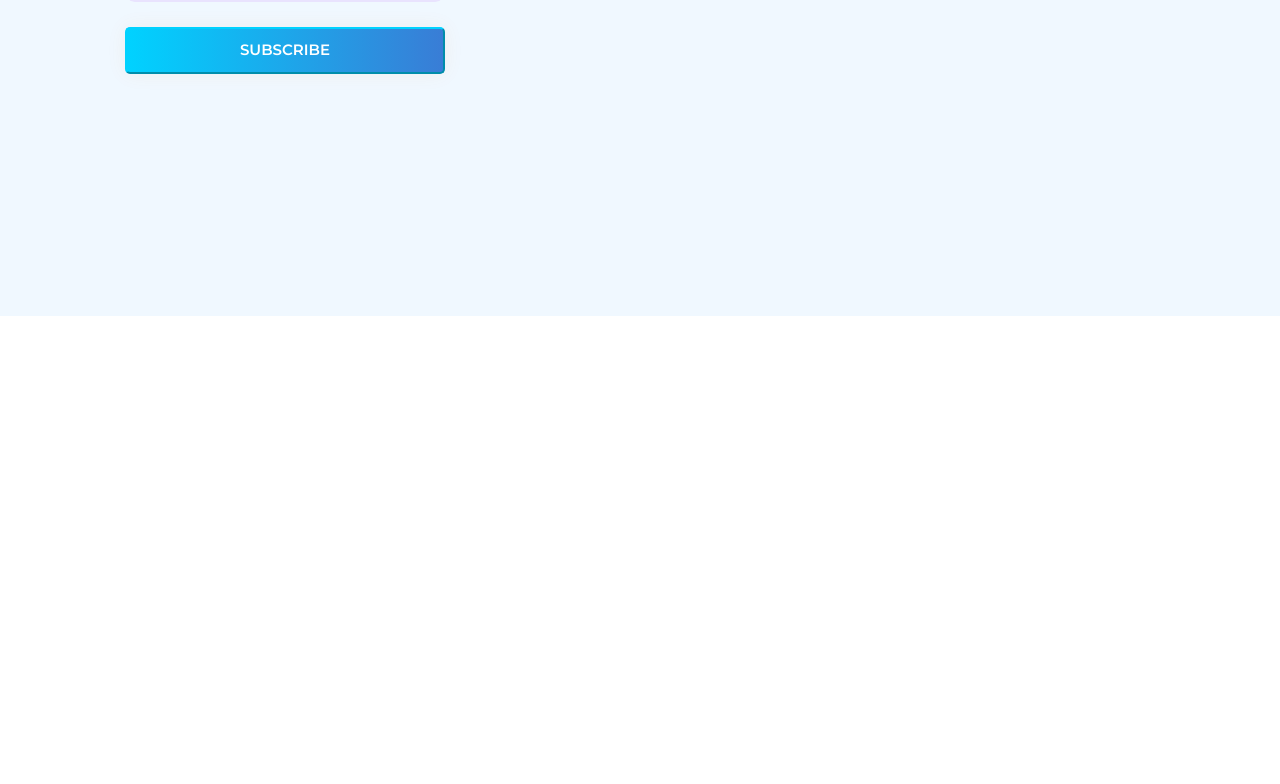
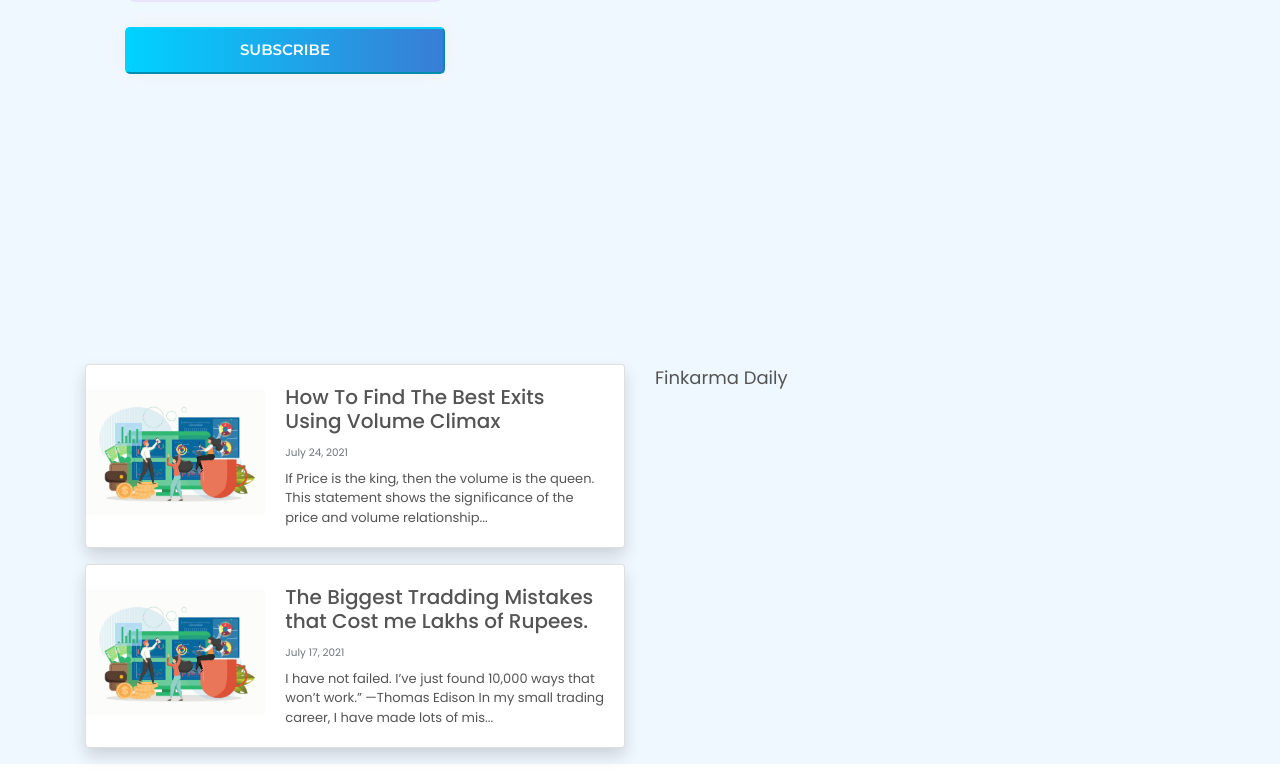
Before and after one commit to AnkitRajCode/Finkarma, a React (Create React App) app: page / in a window 1280 px wide. Shown: the part 564-1348 px from the top of the page. Before the commit the page ends 880 px from the top, so only its background shows below. Built offline with nearby package versions, Linux system fonts and the light colour scheme.

Commit message:
news card added

```diff
--- a/src/components/finkarmaDaily.jsx
+++ b/src/components/finkarmaDaily.jsx
@@ -1,11 +1,53 @@
 import React, { Component } from 'react';
 import '../css/FinkarmaDaily.css';
+import vector from '../images/headerCover.jpg'
 
 class FinkarmaDaily extends Component {
     render() {
         return (
-            <div className="finkarmaDaily">
+            <div className="finkarmaDaily pt-5">
+                <div className="container">
+                    <div className="row">
+                        <div className="col-sm-6">
+                            <div class="card mb-3 shadow">
+                                <div class="row no-gutters">
+                                    <div class="col-md-4">
+                                        <img src={vector} alt="vector" className="dailyImg"/>
+                                    </div>
+                                    <div class="col-md-8">
+                                        <div class="card-body">
+                                            <h5 class="card-title">How To Find The Best Exits Using Volume Climax</h5>
+                                            <p class="card-text">
+                                                <p class="small mb-2 text-muted">July 24, 2021</p>
+                                                If Price is the king, then the volume is the queen. This statement shows the significance of the price and volume relationship...
+                                            </p>
+                                        </div>
+                                    </div>
+                                </div>
+                            </div>
+                            <div class="card mb-3 shadow">
+                                <div class="row no-gutters">
+                                    <div class="col-md-4">
+                                        <img src={vector} alt="vector" className="dailyImg"/>
+                                    </div>
+                                    <div class="col-md-8">
+                                        <div class="card-body">
+                                            <h5 class="card-title">The Biggest Tradding Mistakes that Cost me Lakhs of Rupees.</h5>
+                                            <p class="card-text">
+                                                <p class="small mb-2 text-muted">July 17, 2021</p>
+                                                I have not failed. I’ve just found 10,000 ways that won’t work.” —Thomas Edison In my small trading career, I have made lots of mis...
+                                            </p>
+                                        </div>
+                                    </div>
+                                </div>
+                            </div>
+                        </div>
+                        <div className="col-sm-6">
+                            <div className="fdTitle">Finkarma Daily</div>
 
+                        </div>
+                    </div>
+                </div>
             </div>
         )
     }
--- a/src/css/finkarmaDaily.css
+++ b/src/css/finkarmaDaily.css
@@ -0,0 +1,17 @@
+.finkarmaDaily{
+    background-color: aliceblue;
+}
+.dailyImg{
+    width: 100%;
+    margin-top: 25px;
+}
+.finkarmaDaily{
+    font-family: 'Poppins', sans-serif;
+    font-size: 18px;
+    color: #545454;
+    margin-bottom: 20px;
+}
+.card-text{
+    font-size: 13px!important;
+    font-weight: 400;
+}
```
